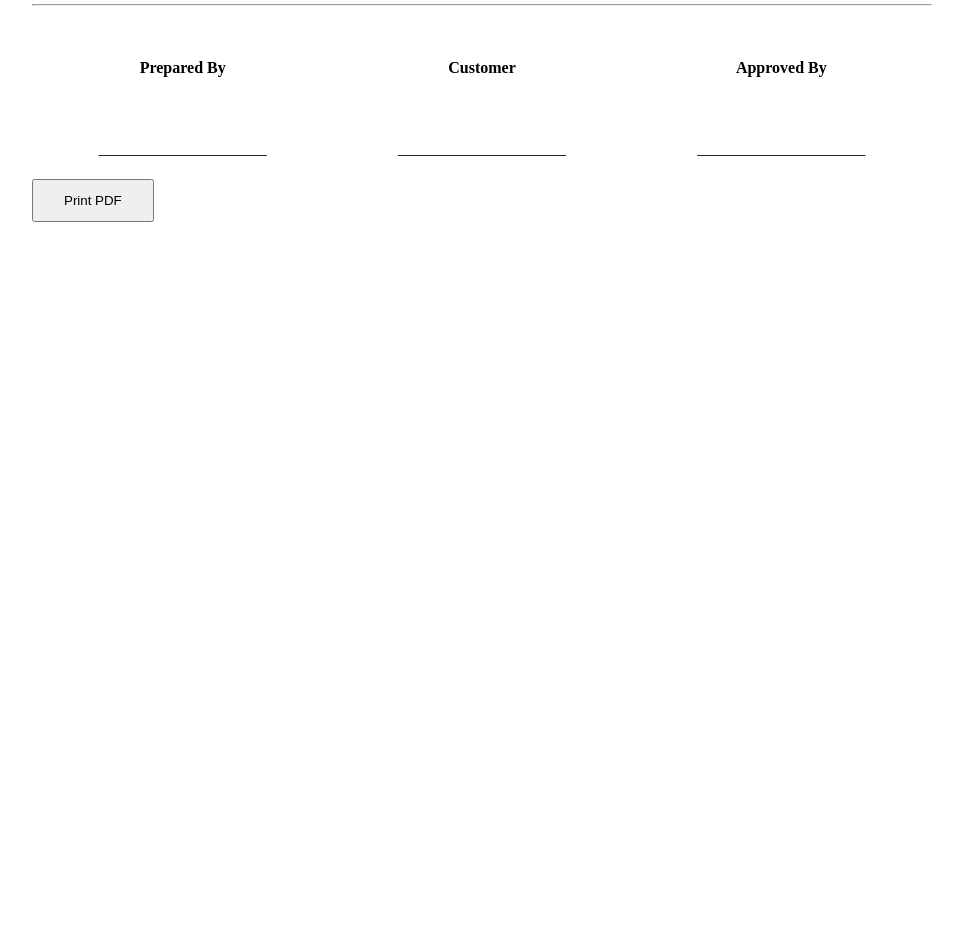
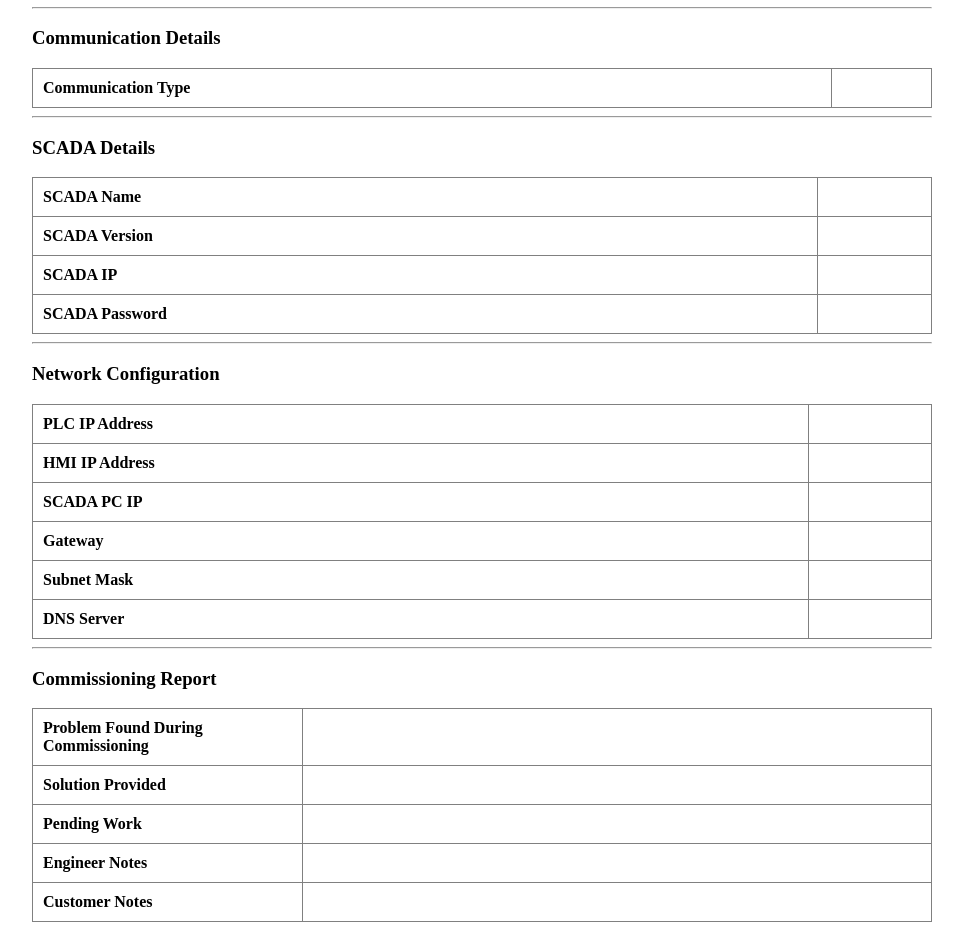
Before and after one commit to SnehalBagal/sia-frontend, a React (Vite) app: page /project-handover-report in a window 1280 px wide. Shown: the part 1197-2132 px from the top of the page, without its empty margins (158-1121 px from the left). Before the commit the page ends 1479 px from the top, so only its background shows below. Built offline with nearby package versions, Linux system fonts and the light colour scheme.

Commit message:
Enhanced Project Handover Report with company information

```diff
--- a/src/pages/ProjectHandoverReport.jsx
+++ b/src/pages/ProjectHandoverReport.jsx
@@ -54,6 +54,25 @@ export default function ProjectHandoverReport() {
                         <h2 style={{ margin: 0 }}>
                             PROJECT HANDOVER REPORT
                         </h2>
+
+                        <p
+                            style={{
+                                margin: "8px 0 0 0",
+                                fontSize: "14px",
+                                color: "#555"
+                            }}
+                        >
+                            Sr. No. 60, Sai Nagar, Kondhwa Budruk,
+                            Pune - 411048
+
+                            <br />
+
+                            Email : info@kpaindia.co.in
+
+                            <br />
+
+                            Website : www.kpaindia.co.in
+                        </p>
 
                     </div>
 
@@ -238,6 +257,154 @@ export default function ProjectHandoverReport() {
 
             </table>
 
+            <hr />
+
+            <h3>Communication Details</h3>
+
+            <table
+                border="1"
+                cellPadding="10"
+                width="100%"
+                style={{ borderCollapse: "collapse" }}
+            >
+
+            <tbody>
+
+            <tr>
+                <td><b>Communication Type</b></td>
+                <td>{data?.communication_type}</td>
+            </tr>
+
+            </tbody>
+
+            </table>
+
+            <hr />
+
+            <h3>SCADA Details</h3>
+
+            <table
+                border="1"
+                cellPadding="10"
+                width="100%"
+                style={{ borderCollapse: "collapse" }}
+            >
+
+            <tbody>
+
+            <tr>
+                <td><b>SCADA Name</b></td>
+                <td>{data?.scada_name}</td>
+            </tr>
+
+            <tr>
+                <td><b>SCADA Version</b></td>
+                <td>{data?.scada_version}</td>
+            </tr>
+
+            <tr>
+                <td><b>SCADA IP</b></td>
+                <td>{data?.scada_ip}</td>
+            </tr>
+
+            <tr>
+                <td><b>SCADA Password</b></td>
+                <td>{data?.scada_password}</td>
+            </tr>
+
+            </tbody>
+
+            </table>
+
+            <hr />
+
+            <h3>Network Configuration</h3>
+
+            <table
+                border="1"
+                cellPadding="10"
+                width="100%"
+                style={{ borderCollapse: "collapse" }}
+            >
+
+            <tbody>
+
+            <tr>
+                <td><b>PLC IP Address</b></td>
+                <td>{data?.plc_ip}</td>
+            </tr>
+
+            <tr>
+                <td><b>HMI IP Address</b></td>
+                <td>{data?.hmi_ip}</td>
+            </tr>
+
+            <tr>
+                <td><b>SCADA PC IP</b></td>
+                <td>{data?.scada_pc_ip}</td>
+            </tr>
+
+            <tr>
+                <td><b>Gateway</b></td>
+                <td>{data?.gateway}</td>
+            </tr>
+
+            <tr>
+                <td><b>Subnet Mask</b></td>
+                <td>{data?.subnet_mask}</td>
+            </tr>
+
+            <tr>
+                <td><b>DNS Server</b></td>
+                <td>{data?.dns_server}</td>
+            </tr>
+
+            </tbody>
+
+            </table>
+
+            <hr />
+
+            <h3>Commissioning Report</h3>
+
+            <table
+                border="1"
+                cellPadding="10"
+                width="100%"
+                style={{ borderCollapse: "collapse" }}
+            >
+
+            <tbody>
+
+            <tr>
+                <td width="30%"><b>Problem Found During Commissioning</b></td>
+                <td>{data?.commissioning_problem}</td>
+            </tr>
+
+            <tr>
+                <td><b>Solution Provided</b></td>
+                <td>{data?.solution}</td>
+            </tr>
+
+            <tr>
+                <td><b>Pending Work</b></td>
+                <td>{data?.pending_work}</td>
+            </tr>
+
+            <tr>
+                <td><b>Engineer Notes</b></td>
+                <td>{data?.engineer_notes}</td>
+            </tr>
+
+            <tr>
+                <td><b>Customer Notes</b></td>
+                <td>{data?.customer_notes}</td>
+            </tr>
+
+            </tbody>
+
+            </table>
+
             <hr style={{ marginTop: "40px" }} />
 
             <table
```
